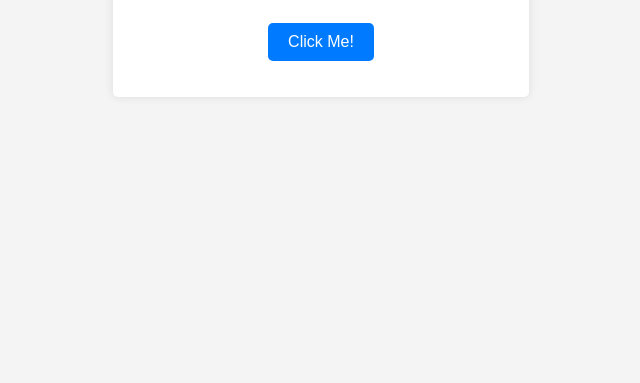
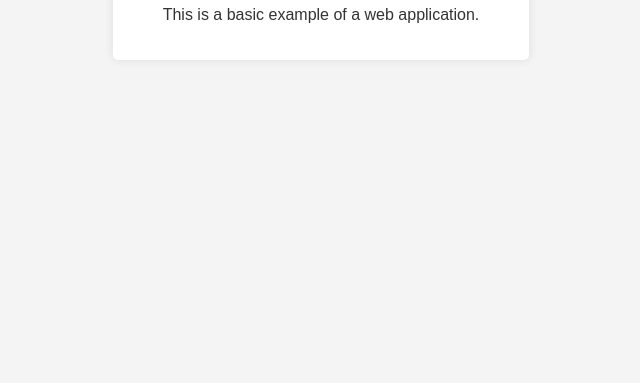
Before and after one commit to Dilip-Devopos/web-app, a plain HTML site: page index.html in a window 1280 px wide. Shown: the part 417-800 px from the top of the page, without its empty margins (319-959 px from the left). Drawn offline with Linux system fonts and the light colour scheme.

Commit message:
Update index.html

```diff
--- a/index.html
+++ b/index.html
@@ -10,7 +10,6 @@
     <div class="container">
         <h1>Welcome to My Web-app</h1>
         <p>This is a basic example of a web application.</p>
-        <button id="clickButton">Click Me!</button>
         <p id="responseMessage"></p>
     </div>
     <script src="app.js"></script>
```
